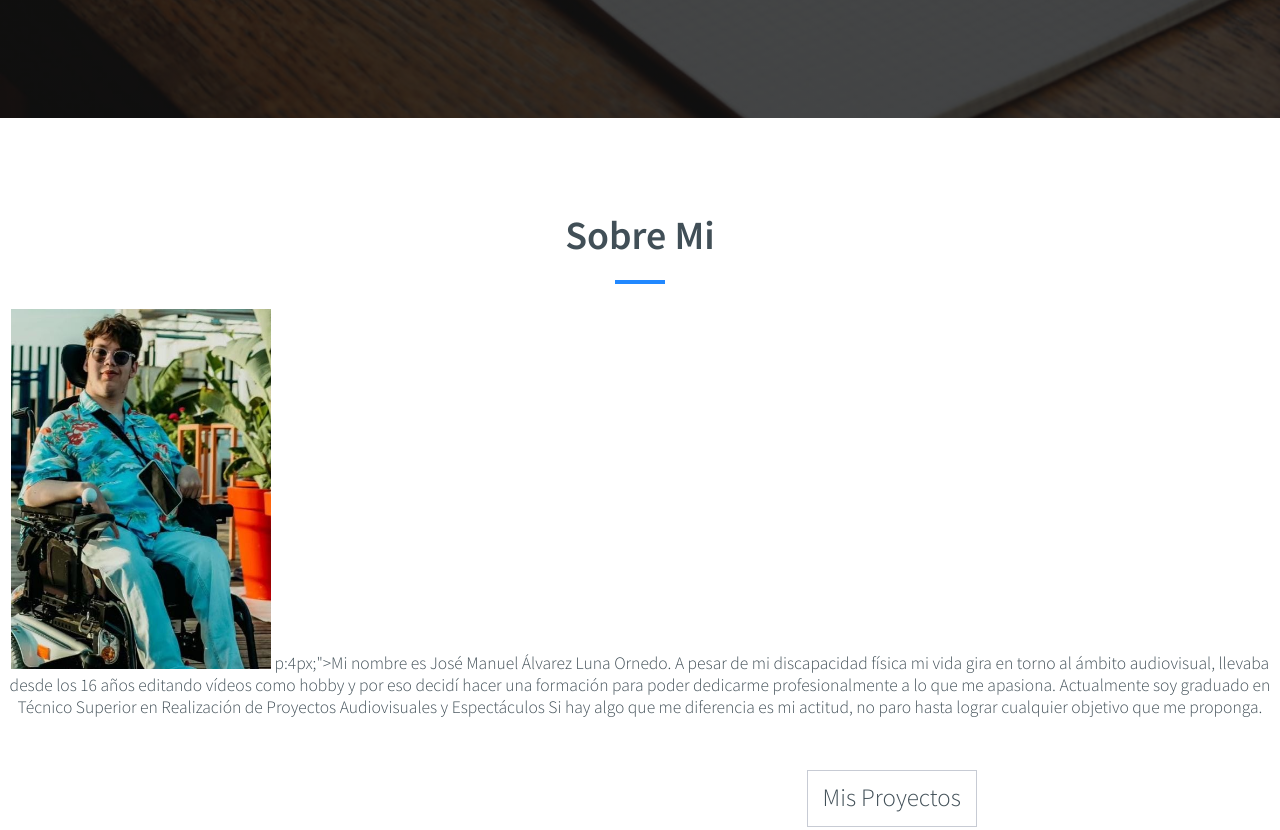
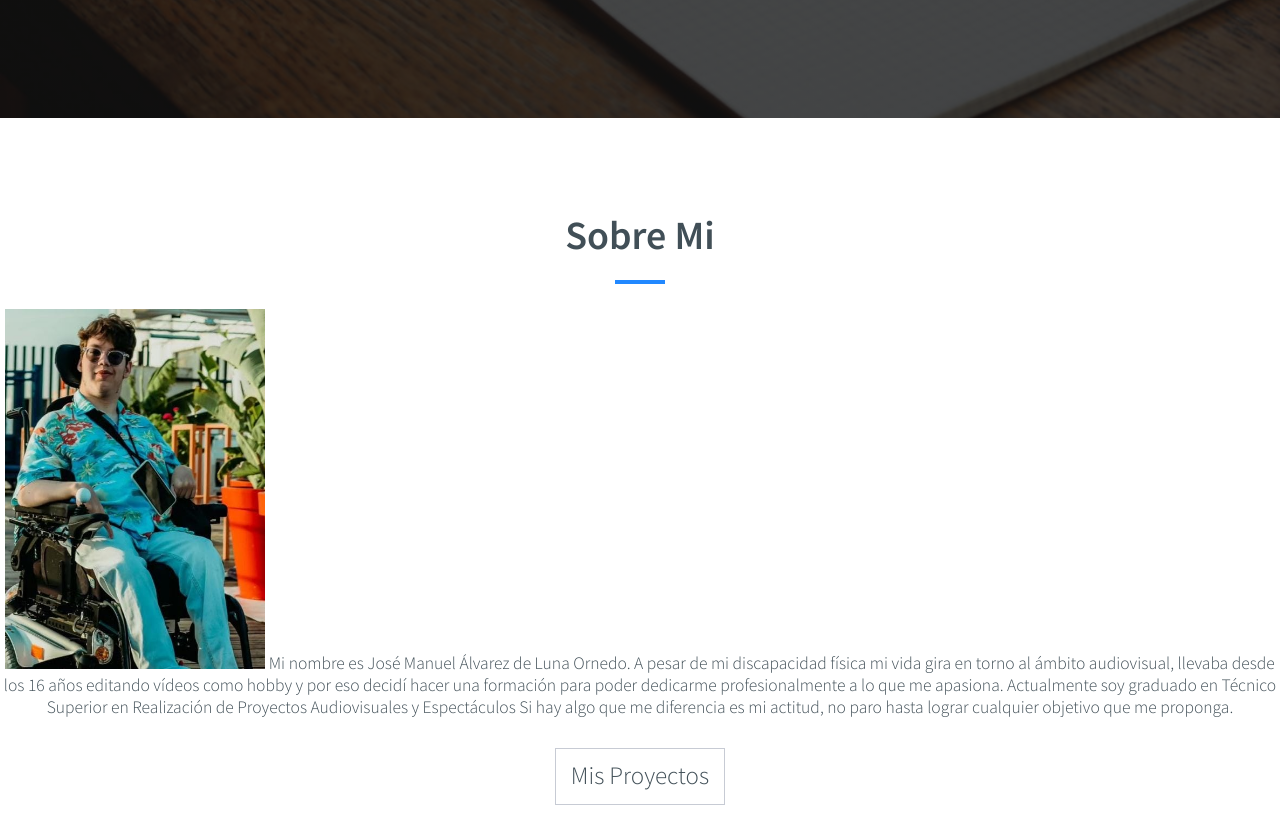
Before and after one commit to pepeadeluna/es, a plain HTML site: page index.html in a window 1280 px wide. Shown: the part 682-1512 px from the top of the page. Drawn offline with Linux system fonts and the light colour scheme.

Commit message:
Update index.html

```diff
--- a/index.html
+++ b/index.html
@@ -38,10 +38,13 @@
         <h1 class="headerLine">Sobre Mi</h1>
         <div class="lineContainer"><div class="line"></div></div>
         <img src="https://raw.githubusercontent.com/pepeadeluna/es/main/avatar%20foto.jpeg" width="260" height="360">
-         p:4px;">Mi nombre es José Manuel Álvarez Luna Ornedo.
+              <p40">Mi nombre es José Manuel Álvarez de Luna Ornedo.
+
             A pesar de mi discapacidad física mi vida gira en torno al ámbito audiovisual, llevaba desde los 16 años editando vídeos como hobby y por eso decidí hacer una formación para poder dedicarme profesionalmente a lo que me apasiona. Actualmente soy graduado en Técnico Superior en Realización de Proyectos Audiovisuales y Espectáculos
+
             Si hay algo que me diferencia es mi actitud, no paro hasta lograr cualquier objetivo que me proponga.</p>
-        <br><br></p>
+        <br>
+
 
 
 
```
